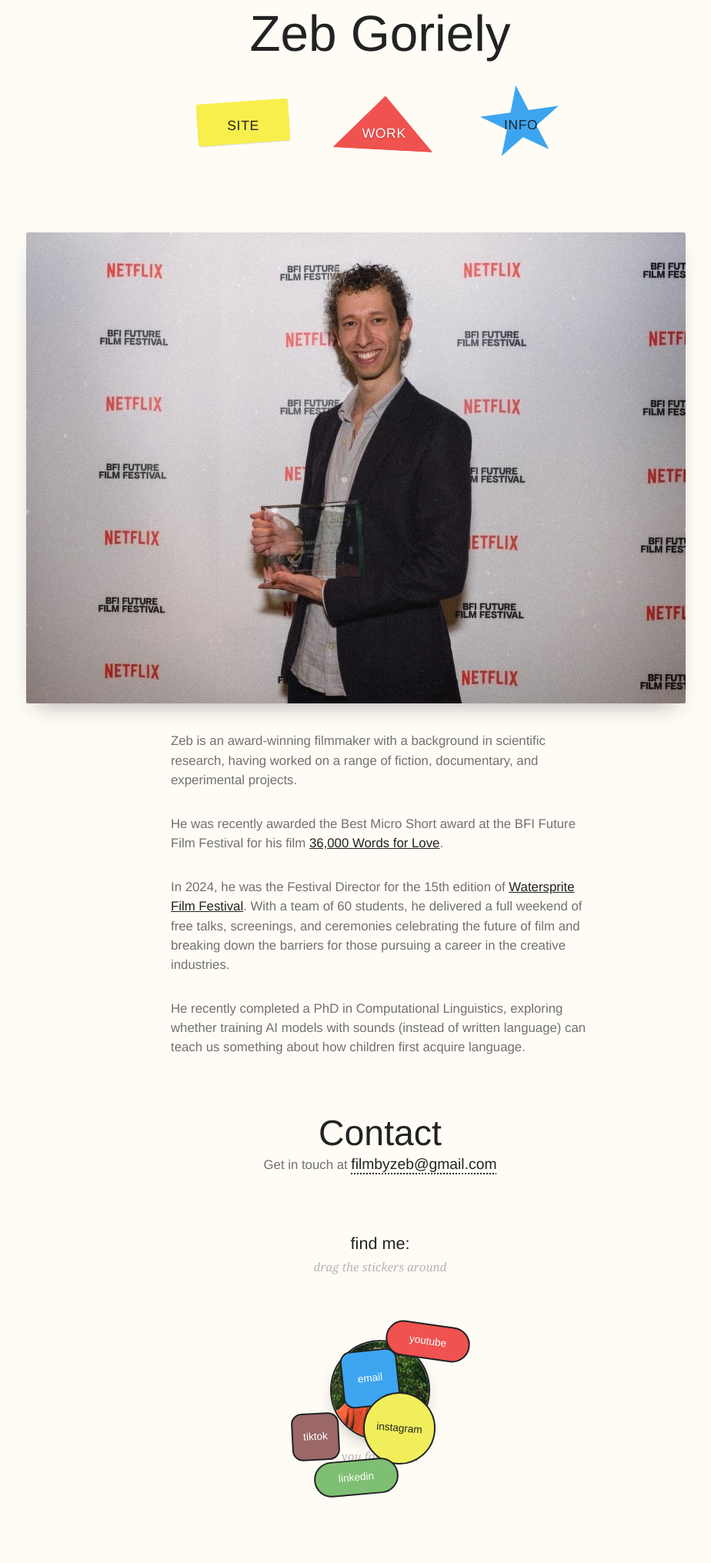
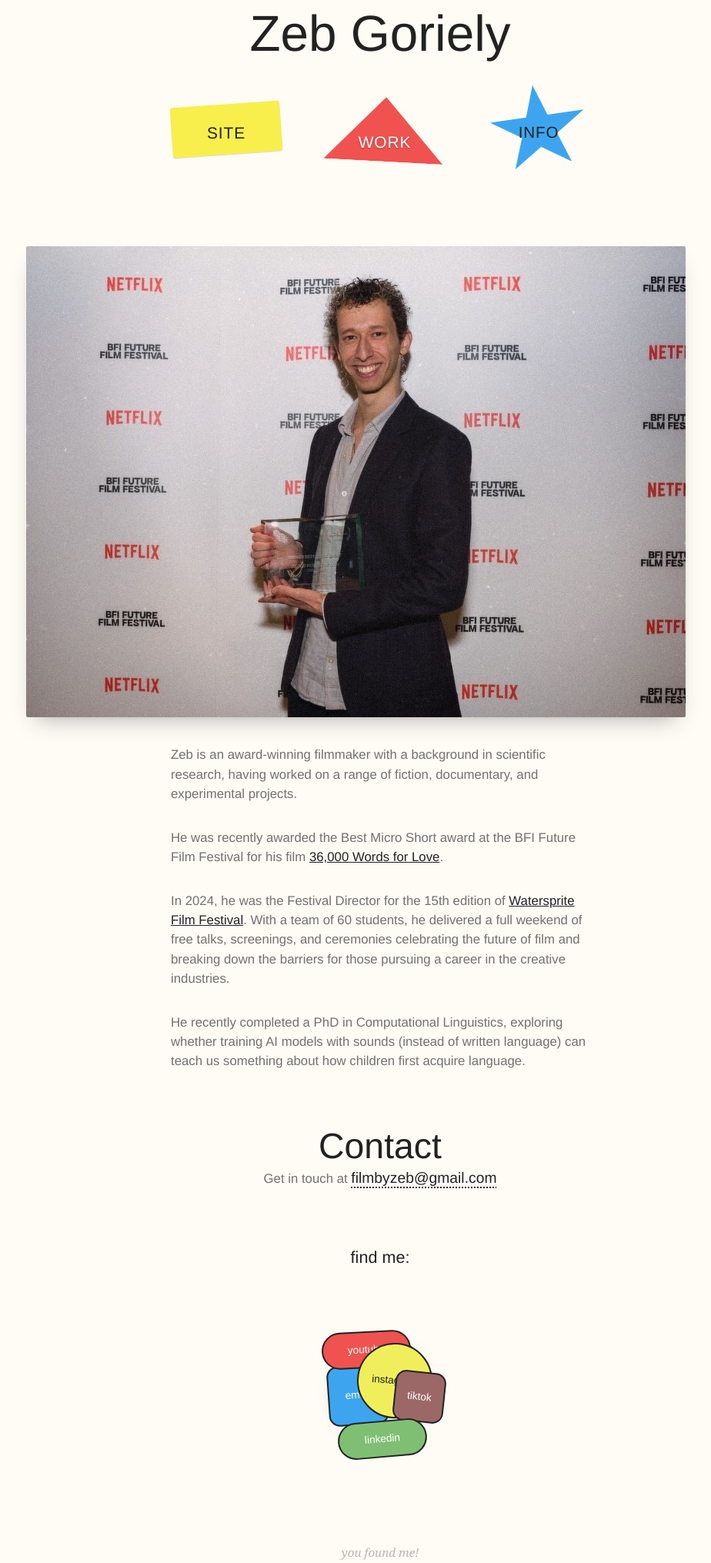
Before and after one commit to codebyzeb/sitebyzeb, an Astro site: page /info in a window 1280 px wide. Shown: the part 37-2068 px from the top of the page at 77% size, without its empty margins (146-1070 px from the left). Built offline with nearby package versions, Linux system fonts and the light colour scheme; Astro itself is replaced by a stand-in of ours; a web font is replaced by a local one.

Commit message:
Tune interactions: completed spin, orbiting dot, drag fixes
- Nav: spin now uses the Web Animations API so it finishes even when the
  pointer leaves mid-spin; font size bumped
- Home: yellow flag blunted (less sharp wedge)
- Info 'find me': chips now fully cover the portrait (reclustered +
  enlarged), hint caption removed, and dragging fixed (anchors had native
  link-drag; draggable=false + dragstart/pointerdown preventDefault),
  'you found me!' caption sits below the game like the original
- Work tiles: replaced the broken ellipse SVG (Astro scoping made it a
  black oval) with a small red dot that spins around the centered label
  via offset-path while the tile is hovered, fading out on unhover

```diff
--- a/src/components/SiteHeader.astro
+++ b/src/components/SiteHeader.astro
@@ -28,3 +28,30 @@ const links = [
     ))}
   </nav>
 </header>
+
+<script>
+  // One playful 360° spin of the sticker shape on hover/focus. Uses the Web
+  // Animations API so the spin always finishes, even if the pointer leaves
+  // mid-animation (a CSS :hover animation would snap back).
+  const prefersReduced = matchMedia('(prefers-reduced-motion: reduce)').matches;
+  const stickers = document.querySelectorAll<HTMLElement>('.site-header .sticker');
+  for (const sticker of stickers) {
+    const shape = sticker.querySelector<HTMLElement>('.shape');
+    if (!shape) continue;
+    const spin = () => {
+      if (prefersReduced || shape.getAnimations().length) return;
+      const tilt = parseFloat(
+        getComputedStyle(shape).getPropertyValue('--tilt') || '0deg'
+      );
+      shape.animate(
+        [
+          { rotate: `${tilt}deg` },
+          { rotate: `${tilt + 360}deg` },
+        ],
+        { duration: 550, easing: 'ease-out' }
+      );
+    };
+    sticker.addEventListener('pointerenter', spin);
+    sticker.addEventListener('focusin', spin);
+  }
+</script>
--- a/src/pages/index.astro
+++ b/src/pages/index.astro
@@ -49,9 +49,9 @@ import poster from '../assets/home-video-poster.png';
     top: 38%;
     width: 0;
     height: 0;
-    border-top: 60px solid var(--yellow-note);
-    border-left: 46px solid transparent;
-    border-right: 14px solid transparent;
+    border-top: 52px solid var(--yellow-note);
+    border-left: 44px solid transparent;
+    border-right: 26px solid transparent;
     rotate: 12deg;
     z-index: -1;
   }
--- a/src/pages/info.astro
+++ b/src/pages/info.astro
@@ -25,12 +25,13 @@ function withLinks(p: string): string {
 
 // "find me" game: draggable sticker chips scattered over the portrait —
 // move them aside to reveal the photo underneath.
+// Positions are tuned so the chips fully cover the photo at the start.
 const chipPositions: Record<string, { x: string; y: string; r: string }> = {
-  email: { x: '36%', y: '24%', r: '-6deg' },
-  YouTube: { x: '52%', y: '14%', r: '8deg' },
-  Instagram: { x: '44%', y: '40%', r: '5deg' },
-  TikTok: { x: '18%', y: '48%', r: '-3deg' },
-  LinkedIn: { x: '26%', y: '66%', r: '-5deg' },
+  YouTube: { x: '29%', y: '23.5%', r: '-3deg' },
+  Instagram: { x: '41.7%', y: '28%', r: '4deg' },
+  TikTok: { x: '55%', y: '38.8%', r: '6deg' },
+  email: { x: '31%', y: '36.5%', r: '-4deg' },
+  LinkedIn: { x: '34.7%', y: '57.6%', r: '-5deg' },
 };
 
 const chips = [
@@ -64,7 +65,6 @@ const chips = [
 
   <section class="find-me reveal">
     <h2 class="find-heading">find me:</h2>
-    <p class="find-hint caption">drag the stickers around</p>
     <div class="find-game">
       <figure class="find-photo">
         <Image
@@ -75,12 +75,12 @@ const chips = [
           sizes="130px"
           loading="lazy"
         />
-        <figcaption class="caption">you found me!</figcaption>
       </figure>
       {chips.map((c) => (
         <a
           class:list={['chip', `chip--${c.label.toLowerCase()}`]}
           href={c.href}
+          draggable="false"
           target={c.label === 'email' ? undefined : '_blank'}
           rel={c.label === 'email' ? undefined : 'noopener'}
           style={`--x: ${c.pos.x}; --y: ${c.pos.y}; --r: ${c.pos.r}`}
@@ -89,6 +89,7 @@ const chips = [
         </a>
       ))}
     </div>
+    <p class="caption find-caption">you found me!</p>
   </section>
 </BaseLayout>
 
@@ -129,7 +130,7 @@ const chips = [
 
   .find-me { text-align: center; }
   .find-heading { font-size: var(--size-h3); font-weight: 400; }
-  .find-hint { margin: 0.15rem 0 1rem; }
+  .find-caption { margin-top: 1rem; }
 
   .find-game {
     position: relative;
@@ -182,36 +183,36 @@ const chips = [
   }
 
   .chip--email {
-    width: 74px;
-    height: 74px;
+    width: 78px;
+    height: 78px;
     border-radius: 14px;
     background: var(--blue);
     color: #fff;
   }
   .chip--instagram {
-    width: 94px;
-    height: 94px;
+    width: 98px;
+    height: 98px;
     border-radius: 50%;
     background: var(--yellow);
     color: var(--ink);
   }
   .chip--youtube {
-    width: 110px;
-    height: 46px;
+    width: 116px;
+    height: 48px;
     border-radius: 999px;
     background: var(--red);
     color: #fff;
   }
   .chip--tiktok {
-    width: 62px;
-    height: 62px;
+    width: 66px;
+    height: 66px;
     border-radius: 14px;
     background: var(--brown);
     color: #fff;
   }
   .chip--linkedin {
-    width: 110px;
-    height: 46px;
+    width: 116px;
+    height: 48px;
     border-radius: 999px;
     background: var(--green);
     color: #fff;
@@ -232,6 +233,7 @@ const chips = [
       let by = 0;
 
       chip.addEventListener('pointerdown', (e) => {
+        e.preventDefault(); // stop native link-dragging and text selection
         dragging = true;
         moved = false;
         sx = e.clientX;
@@ -241,6 +243,7 @@ const chips = [
         chip.setPointerCapture(e.pointerId);
         chip.classList.add('is-dragging');
       });
+      chip.addEventListener('dragstart', (e) => e.preventDefault());
 
       chip.addEventListener('pointermove', (e) => {
         if (!dragging) return;
--- a/src/pages/work.astro
+++ b/src/pages/work.astro
@@ -1,6 +1,5 @@
 ---
 import BaseLayout from '../layouts/BaseLayout.astro';
-import CircleMark from '../components/CircleMark.astro';
 import { Image } from 'astro:assets';
 import shortFilms from '../assets/work-short-films.jpg';
 import freelance from '../assets/work-freelance.png';
@@ -28,7 +27,7 @@ const comingSoon = [
       <a class="tile reveal" href={c.href}>
         <span class="tile-label">
           {c.label}
-          <CircleMark />
+          <span class="orbit" aria-hidden="true"><i class="orbit-dot"></i></span>
         </span>
         <Image
           class="tile-img"
@@ -44,7 +43,7 @@ const comingSoon = [
       <div class="tile tile--soon reveal" aria-label={`${c.label.replace('\n', ' ')} — coming soon`}>
         <span class="tile-label">
           {c.label}<br /><small>coming soon</small>
-          <CircleMark />
+          <span class="orbit" aria-hidden="true"><i class="orbit-dot"></i></span>
         </span>
       </div>
     ))}
@@ -111,37 +110,43 @@ const comingSoon = [
   }
   .tile--soon { cursor: default; }
 
-  /* the circling red pen: hidden until the tile is hovered, then the
-     ellipse draws itself around the text in one stroke */
-  .circle-mark {
+  /* a small red circle that spins around the text while the tile is
+     hovered, and disappears again when it isn't */
+  .orbit {
     position: absolute;
-    inset: -0.45em -0.85em -0.6em -0.85em;
+    inset: -0.55em -1em;
     opacity: 0;
     pointer-events: none;
-    transition: opacity 0.25s ease;
+    transition: opacity 0.2s ease;
   }
-  .tile:hover .circle-mark,
-  .tile:focus-visible .circle-mark { opacity: 1; }
-  .circle-mark ellipse {
-    fill: none;
-    stroke: var(--red);
-    stroke-width: 3.5px;
-    stroke-linecap: round;
-    stroke-dasharray: 100;
-    stroke-dashoffset: 100;
+  .tile:hover .orbit,
+  .tile:focus-visible .orbit { opacity: 1; }
+
+  .orbit-dot {
+    position: absolute;
+    top: 0;
+    left: 0;
+    width: 14px;
+    height: 14px;
+    border-radius: 50%;
+    background: var(--red);
+    box-shadow: 0 1px 3px rgba(34, 34, 34, 0.35);
+    offset-path: ellipse(50% 50% at 50% 50%);
+    offset-anchor: center;
+    offset-rotate: 0deg;
   }
-  .tile:hover .circle-mark ellipse,
-  .tile:focus-visible .circle-mark ellipse {
-    animation: circle-draw 0.8s ease-out forwards;
-  }
-  @keyframes circle-draw {
-    to { stroke-dashoffset: 0; }
-  }
-  @media (prefers-reduced-motion: reduce) {
-    .tile:hover .circle-mark ellipse,
-    .tile:focus-visible .circle-mark ellipse {
-      animation: none;
-      stroke-dashoffset: 0;
+  @media (prefers-reduced-motion: no-preference) {
+    .tile:hover .orbit-dot,
+    .tile:focus-visible .orbit-dot {
+      animation: orbit-travel 1.6s linear infinite;
     }
   }
+  @keyframes orbit-travel {
+    from { offset-distance: 0%; }
+    to { offset-distance: 100%; }
+  }
+  /* graceful fallback: hide the orbit on browsers without motion path */
+  @supports not (offset-path: ellipse(50% 50% at 50% 50%)) {
+    .orbit { display: none; }
+  }
 </style>
--- a/src/styles/global.css
+++ b/src/styles/global.css
@@ -101,7 +101,7 @@ a { color: inherit; }
   place-items: center;
   width: 6.8em;
   height: 3.1em;
-  font-size: clamp(0.95rem, 1.6vw, 1.05rem);
+  font-size: clamp(1.1rem, 1.9vw, 1.25rem);
   font-weight: 400;
   letter-spacing: 0.04em;
   text-transform: uppercase;
@@ -131,8 +131,9 @@ a { color: inherit; }
   border-bottom: 2px dotted currentColor;
 }
 
-/* idle pulse (subtle size breathing, staggered per sticker) and
-   a single playful spin of the shape on hover */
+/* idle pulse (subtle size breathing, staggered per sticker).
+   The hover spin is driven by JS (Web Animations API) so it always runs
+   to completion even if the pointer leaves mid-spin. */
 @media (prefers-reduced-motion: no-preference) {
   .sticker {
     animation: sticker-pulse 3.2s ease-in-out infinite;
@@ -142,18 +143,10 @@ a { color: inherit; }
   .sticker:focus-visible {
     animation-play-state: paused;
   }
-  .sticker:hover .shape,
-  .sticker:focus-visible .shape {
-    animation: shape-spin 0.55s ease-out 1;
-  }
 }
 @keyframes sticker-pulse {
   0%, 100% { scale: 1; }
   50% { scale: 1.05; }
-}
-@keyframes shape-spin {
-  from { rotate: var(--tilt, 0deg); }
-  to { rotate: calc(var(--tilt, 0deg) + 360deg); }
 }
 
 /* variants */
```
Also changed, not shown: src/components/CircleMark.astro (deleted, +0 -16 lines).
